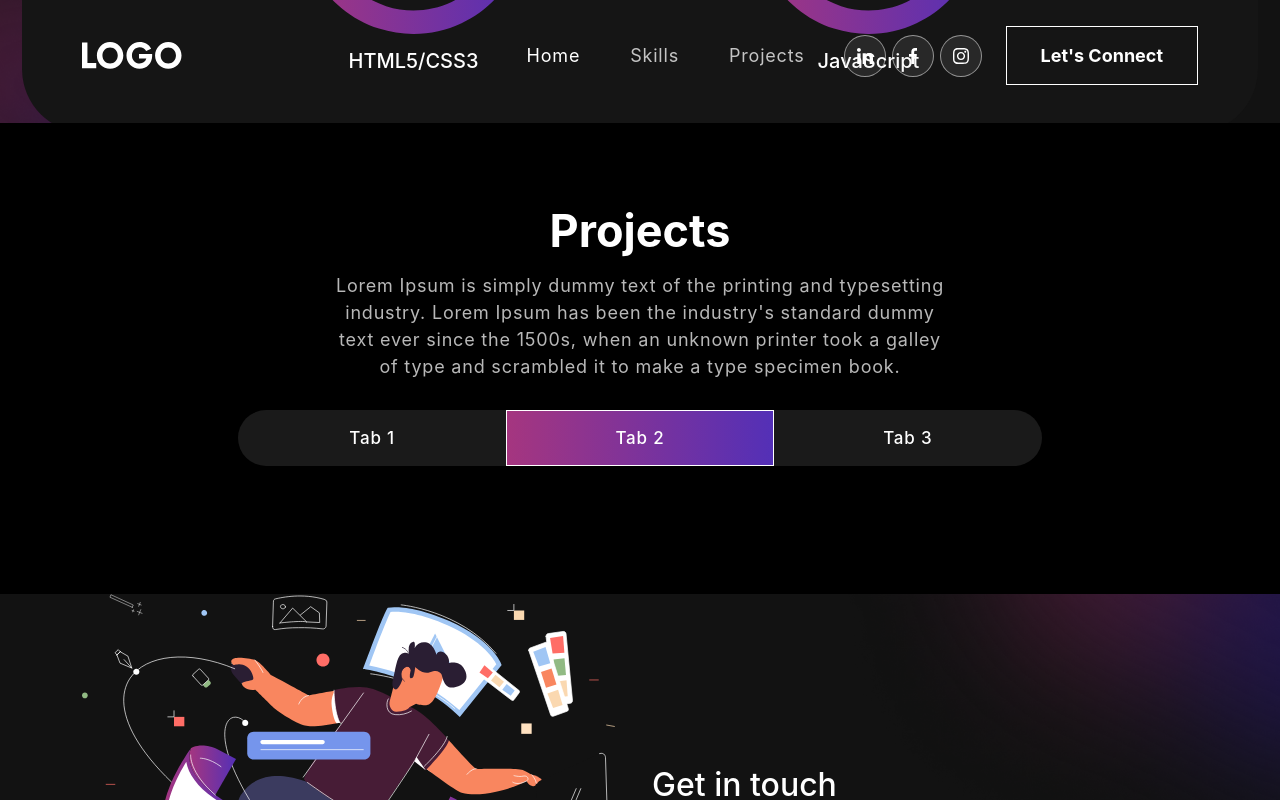
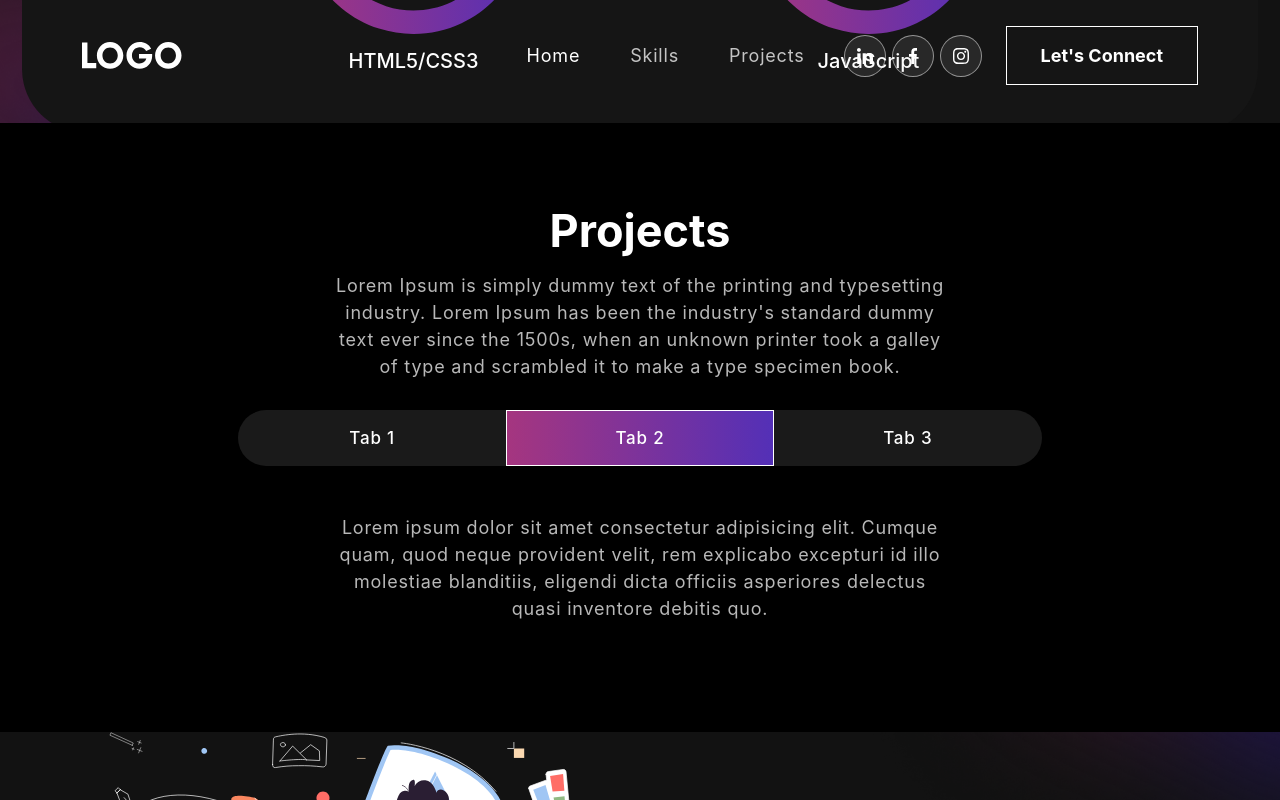
Before and after one commit to saurav-04/portfolio-personal, a React (Create React App) app: page / in a window 1280 px wide. Both pictures are taken after a click on the tab "Tab 2". Shown: the part 1131-1931 px from the top of the page. Built offline with nearby package versions, Linux system fonts and the light colour scheme.

Commit message:
Update Projects.js

```diff
--- a/src/components/Projects.js
+++ b/src/components/Projects.js
@@ -75,7 +75,7 @@ export const Projects = () => {
                         }
                       </Row>
                     </Tab.Pane>
-                    <Tab.Pane eventKey="section">
+                    <Tab.Pane eventKey="second">
                       <p>Lorem ipsum dolor sit amet consectetur adipisicing elit. Cumque quam, quod neque provident velit, rem explicabo excepturi id illo molestiae blanditiis, eligendi dicta officiis asperiores delectus quasi inventore debitis quo.</p>
                     </Tab.Pane>
                     <Tab.Pane eventKey="third">
```
